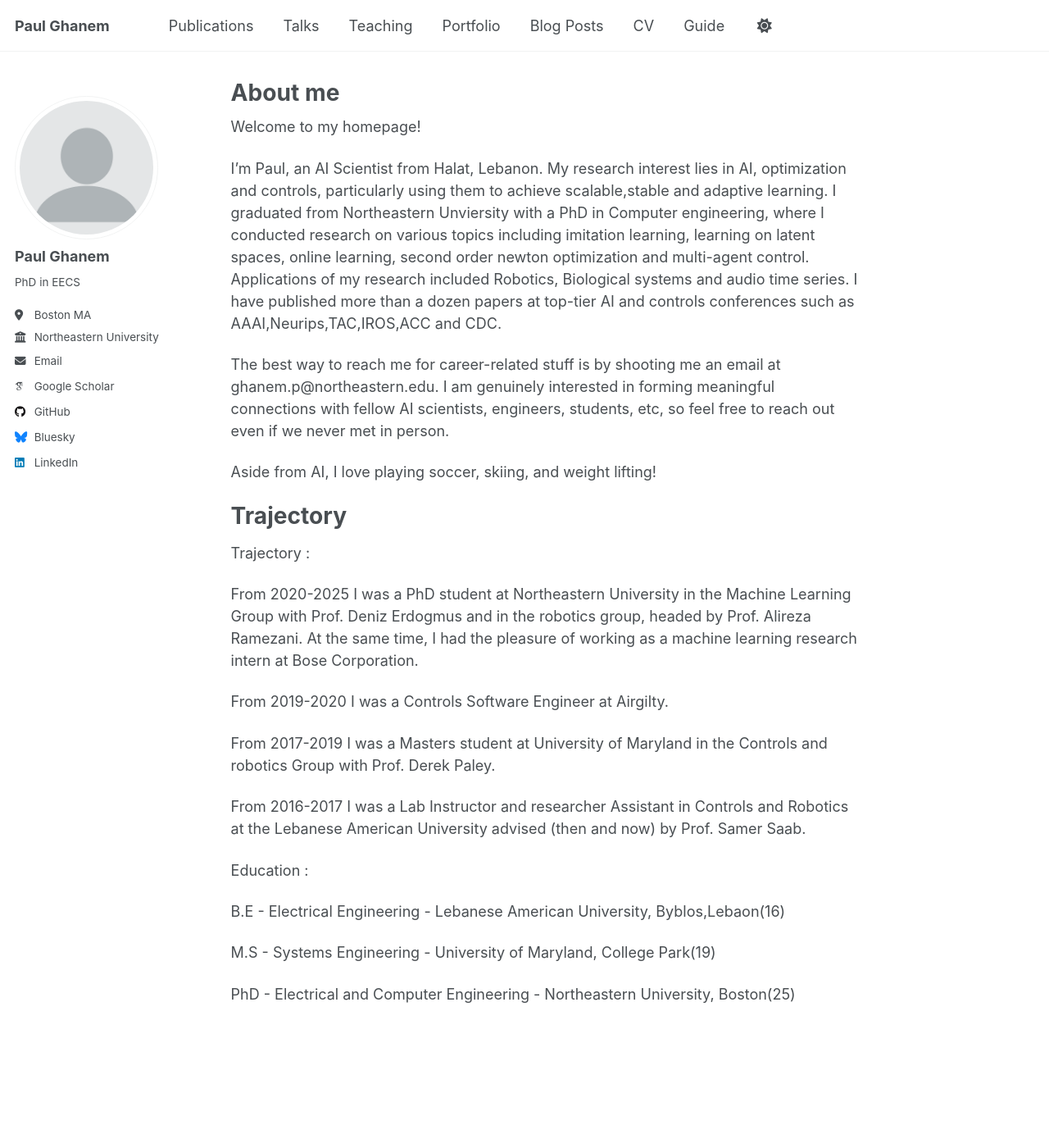
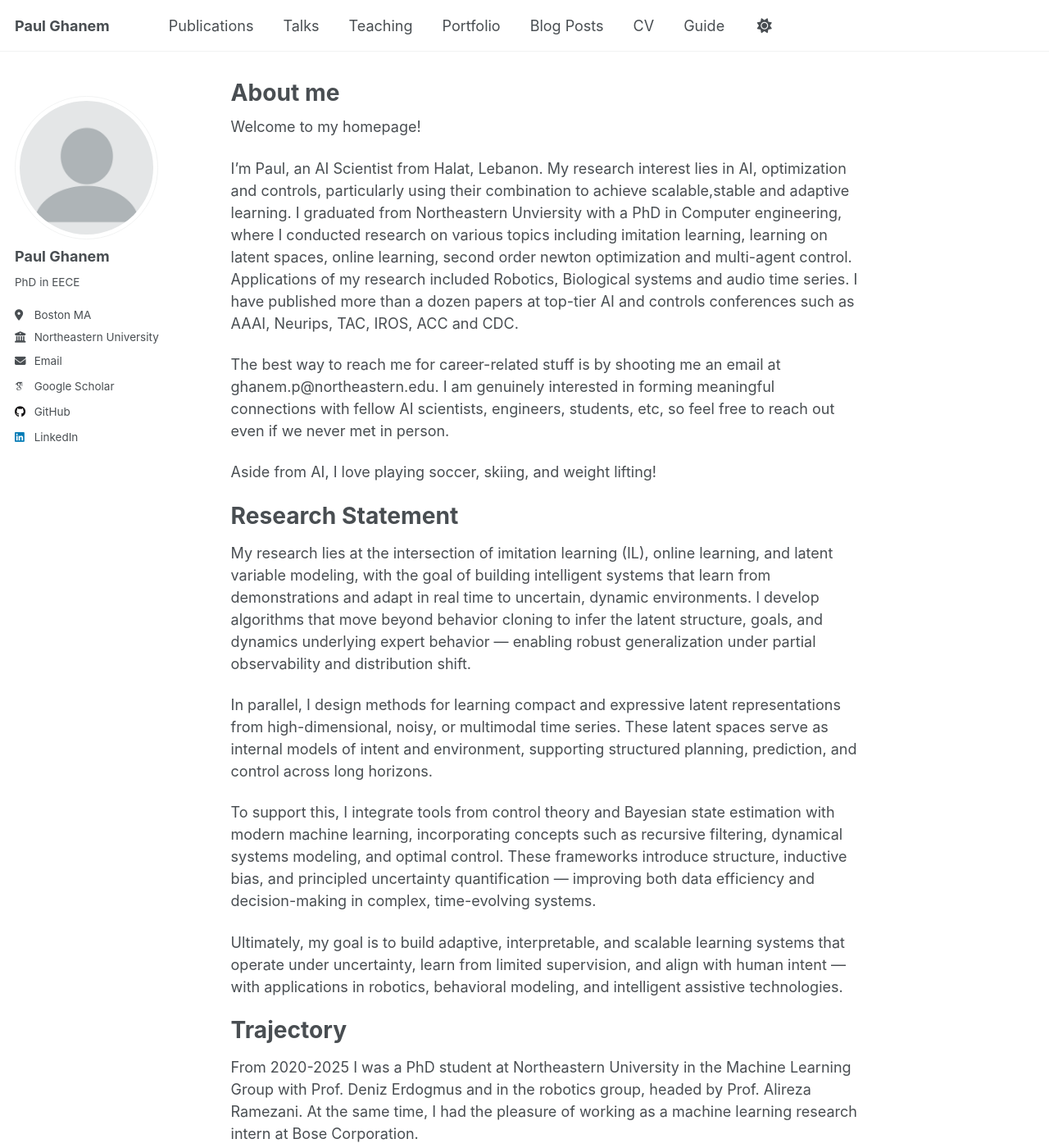
Before and after one commit to paulghanem/paulghanem.github.io, a Jekyll site: the page built from _pages/about.md, in a window 1280 px wide and 1400 px high. Shown: the whole window at 82% size. Built offline with Jekyll 4.4.1, drawn with Linux system fonts in a browser that asks for light colours; some web fonts are replaced; some of the changed text lies outside the part shown.

```diff
--- a/_config.yml
+++ b/_config.yml
@@ -25,7 +25,7 @@ author:
   avatar           : "profile.png"
   name             : "Paul Ghanem"
   pronouns         : # example: "she/her"
-  bio              : "PhD in EECS"
+  bio              : "PhD in EECE"
   location         : "Boston MA"
   employer         : "Northeastern University"
   uri              : # URL
@@ -51,7 +51,7 @@ author:
   stackoverflow    : # User number or user number and name (i.e., use "1" or "1/jeff-atwood")
 
   # Social media
-  bluesky          : "bsky.app" # Replace this with you Bluesky username
+  bluesky          : #"bsky.app" # Replace this with you Bluesky username
   facebook         : # Username
   flickr           : # Username
   foursquare       : # Username
@@ -60,7 +60,7 @@ author:
   keybase          : # Username
   instagram        : # Username
   lastfm           : # Username
-  linkedin         : "https://www.linkedin.com/in/paul-ghanem-b08108121/"
+  linkedin         : "https://www.linkedin.com/in/paul-ghanem-b08108121"
   mastodon         : # URL
   medium           : # URL
   pinterest        : # Username
--- a/_pages/about.md
+++ b/_pages/about.md
@@ -8,32 +8,42 @@ redirect_from:
 ---
 Welcome to my homepage!
 
-I’m Paul, an AI Scientist from Halat, Lebanon. My research interest lies in AI, optimization and controls, particularly using them to achieve scalable,stable and adaptive learning.
-I graduated from Northeastern Unviersity with a PhD in Computer engineering, where I conducted research on various topics including imitation learning, learning on latent spaces, online learning, second order newton optimization and multi-agent control. Applications of my research included Robotics, Biological systems and audio time series. I have published more than a dozen papers at top-tier AI and controls conferences such as AAAI,Neurips,TAC,IROS,ACC and CDC.
+I’m Paul, an AI Scientist from Halat, Lebanon. My research interest lies in AI, optimization and controls, particularly using their combination to achieve scalable,stable and adaptive learning.
+I graduated from Northeastern Unviersity with a PhD in Computer engineering, where I conducted research on various topics including imitation learning, learning on latent spaces, online learning, second order newton optimization and multi-agent control. Applications of my research included Robotics, Biological systems and audio time series. I have published more than a dozen papers at top-tier AI and controls conferences such as AAAI, Neurips, TAC, IROS, ACC and CDC.
 
 The best way to reach me for career-related stuff is by shooting me an email at ghanem.p@northeastern.edu. I am genuinely interested in forming meaningful connections with fellow AI scientists, engineers, students, etc, so feel free to reach out even if we never met in person.
 
 Aside from AI, I love playing soccer, skiing, and weight lifting!
 
+Research Statement
+======
+My research lies at the intersection of imitation learning (IL), online learning, and latent variable modeling, with the goal of building intelligent systems that learn from demonstrations and adapt in real time to uncertain, dynamic environments. I develop algorithms that move beyond behavior cloning to infer the latent structure, goals, and dynamics underlying expert behavior — enabling robust generalization under partial observability and distribution shift.
+
+In parallel, I design methods for learning compact and expressive latent representations from high-dimensional, noisy, or multimodal time series. These latent spaces serve as internal models of intent and environment, supporting structured planning, prediction, and control across long horizons.
+
+To support this, I integrate tools from control theory and Bayesian state estimation with modern machine learning, incorporating concepts such as recursive filtering, dynamical systems modeling, and optimal control. These frameworks introduce structure, inductive bias, and principled uncertainty quantification — improving both data efficiency and decision-making in complex, time-evolving systems.
+
+Ultimately, my goal is to build adaptive, interpretable, and scalable learning systems that operate under uncertainty, learn from limited supervision, and align with human intent — with applications in robotics, behavioral modeling, and intelligent assistive technologies.
+
+
 Trajectory
 ======
-Trajectory :
 
 From 2020-2025 I was a PhD student at Northeastern University in the Machine Learning Group with Prof. Deniz Erdogmus and in the robotics group, headed by Prof. Alireza Ramezani.
 At the same time, I had the pleasure of working as a machine learning research intern at Bose Corporation.
 
-From 2019-2020 I was a Controls Software Engineer at Airgilty.
+From 2019-2020 I was a Controls Software Engineer at Airgilty
 
-From 2017-2019 I was a Masters student at University of Maryland  in the Controls and robotics Group with Prof. Derek Paley.
+From 2017-2019 I was a Masters student at University of Maryland  in the Collective Dynamics and Controls Lab with Prof. Derek Paley.
 
 From 2016-2017 I was a Lab Instructor and researcher Assistant in Controls and Robotics at the Lebanese American University  advised (then and now) by Prof. Samer Saab.
 
 
+Education
+======
 
-Education :
+B.E - Electrical Engineering - Lebanese American University, Byblos,Lebanon (16)
 
-B.E - Electrical Engineering - Lebanese American University, Byblos,Lebaon(16)
+M.S - Systems Engineering - University of Maryland, College Park (19)
 
-M.S - Systems Engineering - University of Maryland, College Park(19)
-
-PhD - Electrical and Computer Engineering - Northeastern University, Boston(25)
+PhD - Electrical and Computer Engineering - Northeastern University, Boston (25)
```
Also changed, not shown: _publications/2009-10-01-paper-title-number-1.md (+6 -8 lines), _publications/2010-10-01-paper-title-number-2.md (deleted, +0 -14 lines), _publications/2015-10-01-paper-title-number-3.md (deleted, +0 -14 lines), _publications/2024-02-17-paper-title-number-4.md (deleted, +0 -13 lines), _publications/2025-06-08-paper-title-number-5.md (deleted, +0 -13 lines), _publications/2025-4-11-Learning-Physics-Informed-Neural-ODEs-with-Partial-Measurements.md (added, +14 -0 lines).
